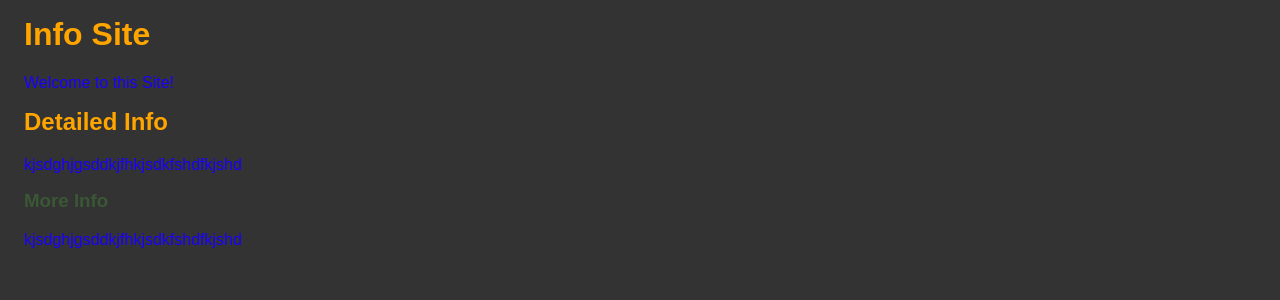
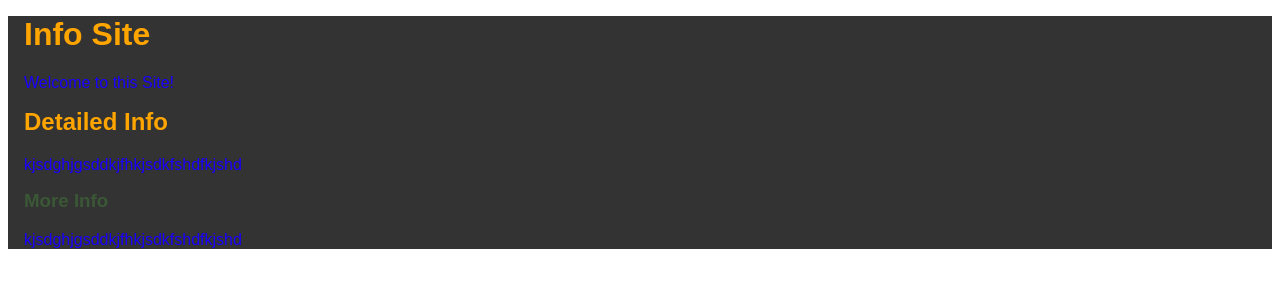
Before and after one commit to Scientific-Research/mk-003-sass-basics, a React (Vite) app: page / in a window 1280 px wide. Shown: the top 300 px of the page. Built offline with nearby package versions, Linux system fonts and the light colour scheme.

Commit message:
instead of body, we write div.App

```diff
--- a/src/App.scss
+++ b/src/App.scss
@@ -3,7 +3,7 @@ $headerTopMargin: 1rem;
 $main-font-color: rgb(25, 0, 255);
 // $main_font_color: rgb(204, 95, 128);
 
-body {
+div.App {
   background-color: #333;
   color: #ccc;
   font-family: sans-serif;
```
